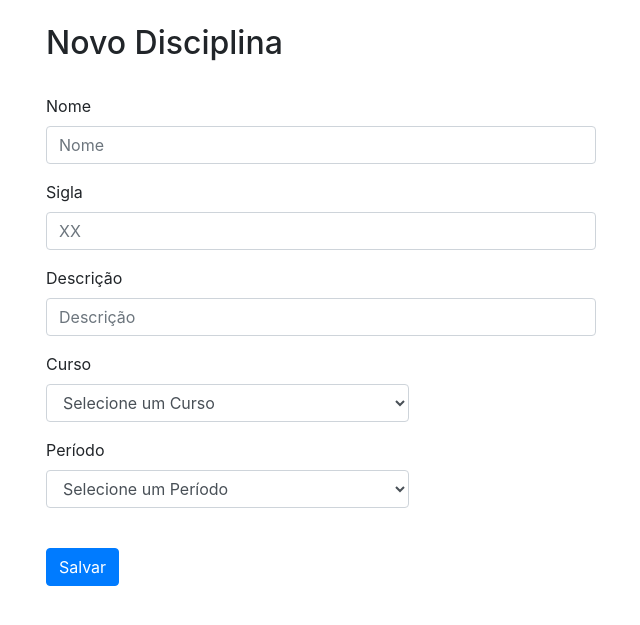
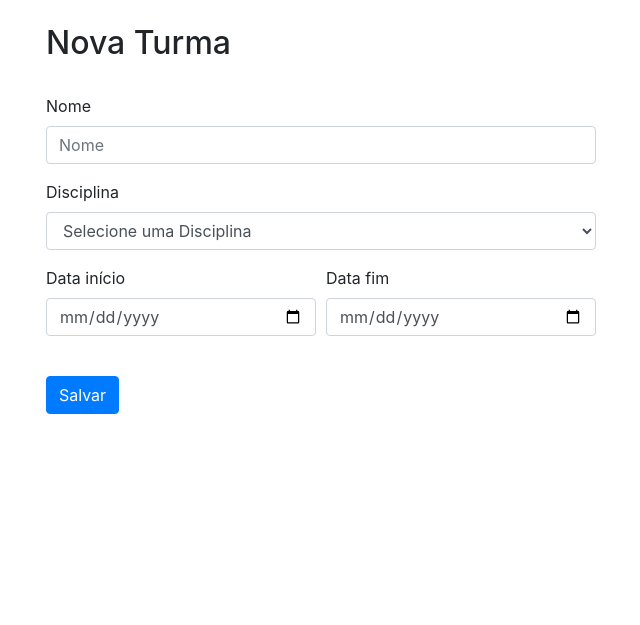
Before and after one commit to AndersonBernardy/my_academus, a Django app: page /class/new in a window 1280 px wide. Shown: the part 71-696 px from the top of the page, without its empty margins (39-679 px from the left). Run offline with Django 3.2, Linux system fonts and the light colour scheme; data comes from the database, SQL or seed files in the repository; both versions use the stored data as it was after the commit; some libraries are stand-ins or nearby versions.

Commit message:
n esqueciii

```diff
--- a/crud/templates/crud/class/class_detail.html
+++ b/crud/templates/crud/class/class_detail.html
@@ -9,7 +9,7 @@
     <fieldset disabled>
       <div class="form-row">
         <div class="form-group col-md-4">
-          <label for="code">Turma</label>
+          <label for="code">Nome</label>
           <input type="text" class="form-control" id="name" name="code" placeholder="code" value="{{d_class.code}}">
         </div>
       </div>
--- a/crud/templates/crud/class/class_form.html
+++ b/crud/templates/crud/class/class_form.html
@@ -3,65 +3,44 @@
 {% block content %}
 
 <div class="container">
-  {% if action == "create" %}
-    <h2>Novo Disciplina</h2><br/>
-  {% elif action == "edit" %}
-    <h2>Editar Disciplina</h2><br/>
-  {% endif %}
+  <h2>Nova Turma</h2><br/>
 
   <form method="post">
     {% csrf_token %}
     <div class="form-row">
       <div class="form-group col-md-6">
         <label for="name">Nome</label>
-        <input type="text" class="form-control" id="name" name="name" placeholder="Nome"
-          value="{{form.instance.name}}">
+        <input type="text" class="form-control" id="code" name="code" placeholder="Nome" value="{{form.instance.code}}">
       </div>
     </div>
     <div class="form-row">
       <div class="form-group col-md-6">
-        <label for="description">Sigla</label>
-        <input type="text" class="form-control" id="initials" name="initials" placeholder="XX"
-          value="{{form.instance.initials}}">
-      </div>
-    </div>
-    <div class="form-row">
-      <div class="form-group col-md-6">
-        <label for="description">Descrição</label>
-        <input type="text" class="form-control" id="description" name="description" placeholder="Descrição"
-          value="{{form.instance.description}}">
-      </div>
-    </div>
-    <div class="form-row">
-      <div class="form-group col-md-4">
-        <label for="course">Curso</label>
-        <select id="course" name="course" class="form-control">
-          <option value="none" selected disabled hidden>Selecione um Curso</option>
-          {% for course in courses %}
-            {% if form.instance.course.id == course.id %}
-              <option selected value="{{course.id}}">{{course}}</option>
+        <label for="discipline">Disciplina</label>
+        <select id="discipline" name="discipline" class="form-control">
+          <option value="none" selected disabled hidden>Selecione uma Disciplina</option>
+          {% for discipline in disciplines %}
+            {% if form.instance.discipline == discipline %}
+              <option selected value="{{discipline.id}}">{{discipline}}</option>
             {% else %}
-              <option value="{{course.id}}">{{course}}</option>
+              <option value="{{discipline.id}}">{{discipline}}</option>
             {% endif %}
           {% endfor %}
         </select>
       </div>
     </div>
     <div class="form-row">
-        <div class="form-group col-md-4">
-          <label for="academic_period">Período</label>
-          <select id="academic_period" name="academic_period" class="form-control">
-            <option value="none" selected disabled hidden>Selecione um Período</option>
-            {% for period in periods %}
-              {% if form.instance.period.id == period.id %}
-                <option selected value="{{period.short}}">{{period.description}}</option>
-              {% else %}
-                <option value="{{period.short}}">{{period.description}}</option>
-              {% endif %}
-            {% endfor %}
-          </select>
-        </div>
+      <div class="form-group col-md-3">
+        <label for="start_date">Data início</label>
+        <input type="date" class="form-control" id="start_date" name="start_date"
+          value="{{start_date}}">
       </div>
+      <div class="form-group col-md-3">
+        <label for="end_date">Data fim</label>
+        <input type="date" class="form-control" id="end_date" name="end_date"
+          value="{{end_date}}">
+      </div>
+    </div>
+
     <br/>
     <button type="submit" class="btn btn-primary">Salvar</button>
   </form>
--- a/crud/templates/crud/class/class_list.html
+++ b/crud/templates/crud/class/class_list.html
@@ -6,7 +6,7 @@
   <table class="table table-hover">
     <thead class="thead-light">
       <tr>
-        <th scope="col">Turma</th>
+        <th scope="col">Nome</th>
         <th scope="col">Disciplina</th>
         <th scope="col">Início</th>
         <th scope="col">Término</th>
--- a/crud/templates/crud/course/course_form.html
+++ b/crud/templates/crud/course/course_form.html
@@ -44,8 +44,8 @@
               {% endif %}
             {% endfor %}
           </select>
-        </div>
       </div>
+    </div>
     <br/>
     <button type="submit" class="btn btn-primary">Salvar</button>
   </form>
--- a/crud/views_class.py
+++ b/crud/views_class.py
@@ -1,13 +1,25 @@
 from django.shortcuts import render, redirect, get_object_or_404
 from django.forms import ModelForm
 
-from crud.models import Class
+from crud.models import Class, Discipline
+
+class ClassForm(ModelForm):
+    class Meta:
+        model = Class
+        fields = ['code', 'discipline', 'start_date', 'end_date']
+
 
 
 # ---------- CRUD ----------
 
 def class_create(request, template_name='crud/class/class_form.html'):
-    context = {'action': 'create', }
+    form = ClassForm(request.POST or None)
+    if form.is_valid():
+        form.save()
+        return redirect('class_list')
+
+    disciplines = Discipline.objects.all()
+    context = {'action':'create', 'form':form, 'disciplines':disciplines}
     return render(request, template_name, context)
 
 
--- a/crud/views_course.py
+++ b/crud/views_course.py
@@ -18,7 +18,8 @@ def course_create(request, template_name='crud/course/course_form.html'):
         form.save()
         return redirect('course_list')
 
-    context = {'action':'create', 'form':form}
+    durations = DurationChoice.objects.all()
+    context = {'action':'create', 'form':form, 'durations': durations}
     return render(request, template_name, context)
 
 
```
Also changed, not shown: crud/templates/crud/home.html (+24 -0 lines), db.sqlite3.
